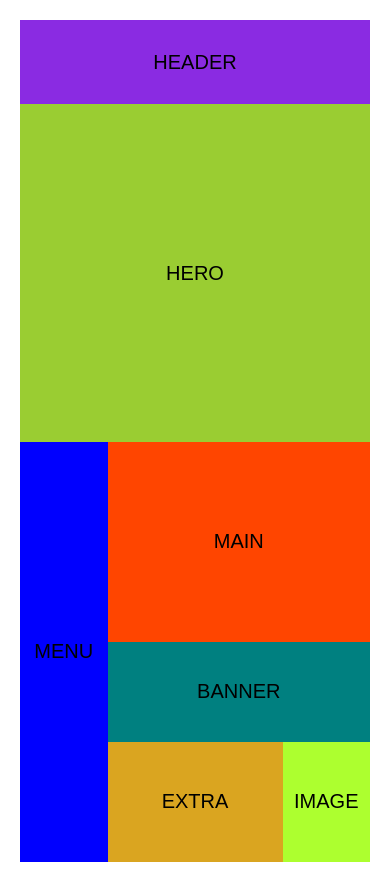
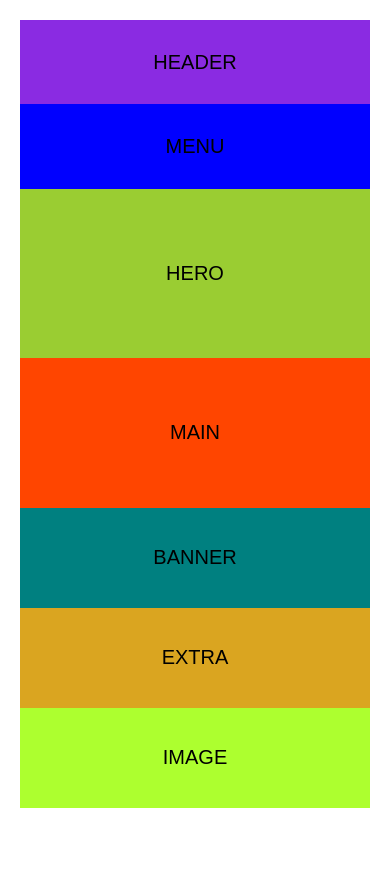
Before and after one commit to yduke926/layout-3, a plain HTML site: page index.html in a window 390 px wide. After the commit the page ends 844 px from the top, so only its background shows below. Drawn offline with Linux system fonts and the light colour scheme.

Commit message:
mobile view

```diff
--- a/styles.css
+++ b/styles.css
@@ -66,6 +66,8 @@ body {
 }
 
 /*  MEDIA QUERIES */
+
+/* TABLET VIEW*/
 @media only screen and (max-width: 768px) {
   body {
     grid-template-rows: [header-start] 10vh [header-end hero-start] 40vh [hero-end main-start] 10rem 10rem 10rem[main-end banner-start]12rem[banner-end];
@@ -94,3 +96,25 @@ body {
     grid-row: banner-start / banner-end;
   }
 }
+
+/* MOBILE VIEW*/
+
+@media only screen and (max-width: 500px) {
+  body {
+    grid-template-rows: [header-start] 10vh [header-end menu-start ] 10vh [menu-end hero-start] 20vh [hero-end main-start] 15rem 10rem 10rem[main-end banner-start]10rem[banner-end];
+  }
+
+  .menu,
+  .main,
+  .banner,
+  .extra,
+  .image {
+    grid-column: 1 / -1;
+  }
+  .menu {
+    grid-row: menu-start / menu-end;
+  }
+  .extra {
+    grid-row: 6 / 7;
+  }
+}
```
